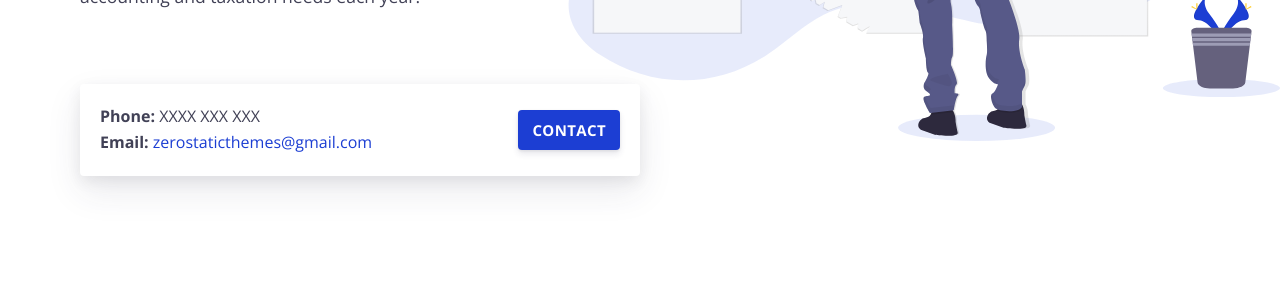
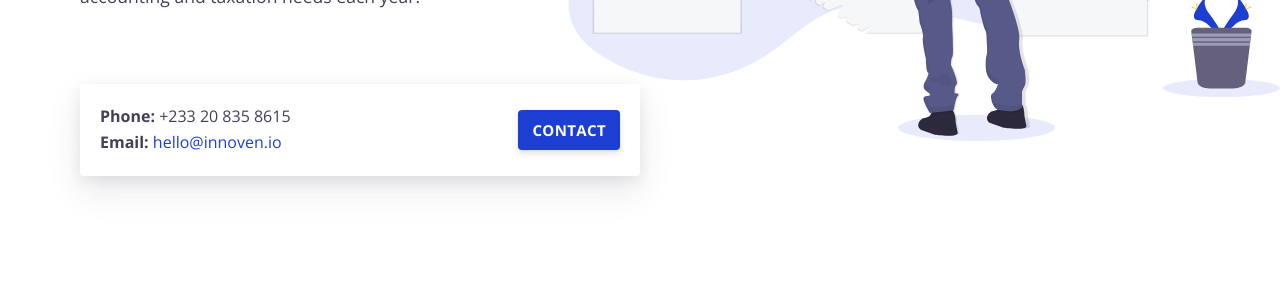
Before and after one commit to innoven-io/innoven-io.github.io, a Jekyll site: the page built from index.html, in a window 1280 px wide and 1400 px high, scrolled down 259 px. Shown: the part 155-438 px from the top of the window. Built offline with Jekyll 4.4.1, drawn with Linux system fonts in a browser that asks for light colours; some of the changed text lies outside the part shown.

Commit message:
Update contact.yml

```diff
--- a/_data/contact.yml
+++ b/_data/contact.yml
@@ -1,4 +1,4 @@
-email: 'zerostaticthemes@gmail.com'
-phone: 'XXXX XXX XXX'
-businessName: 'Hugo Serif'
-address: ''
+email: 'hello@innoven.io'
+phone: '+233 20 835 8615'
+businessName: 'Innoven Technologies'
+address: '11 Naa Addai Street, Mempeasem - East Legon'
```
